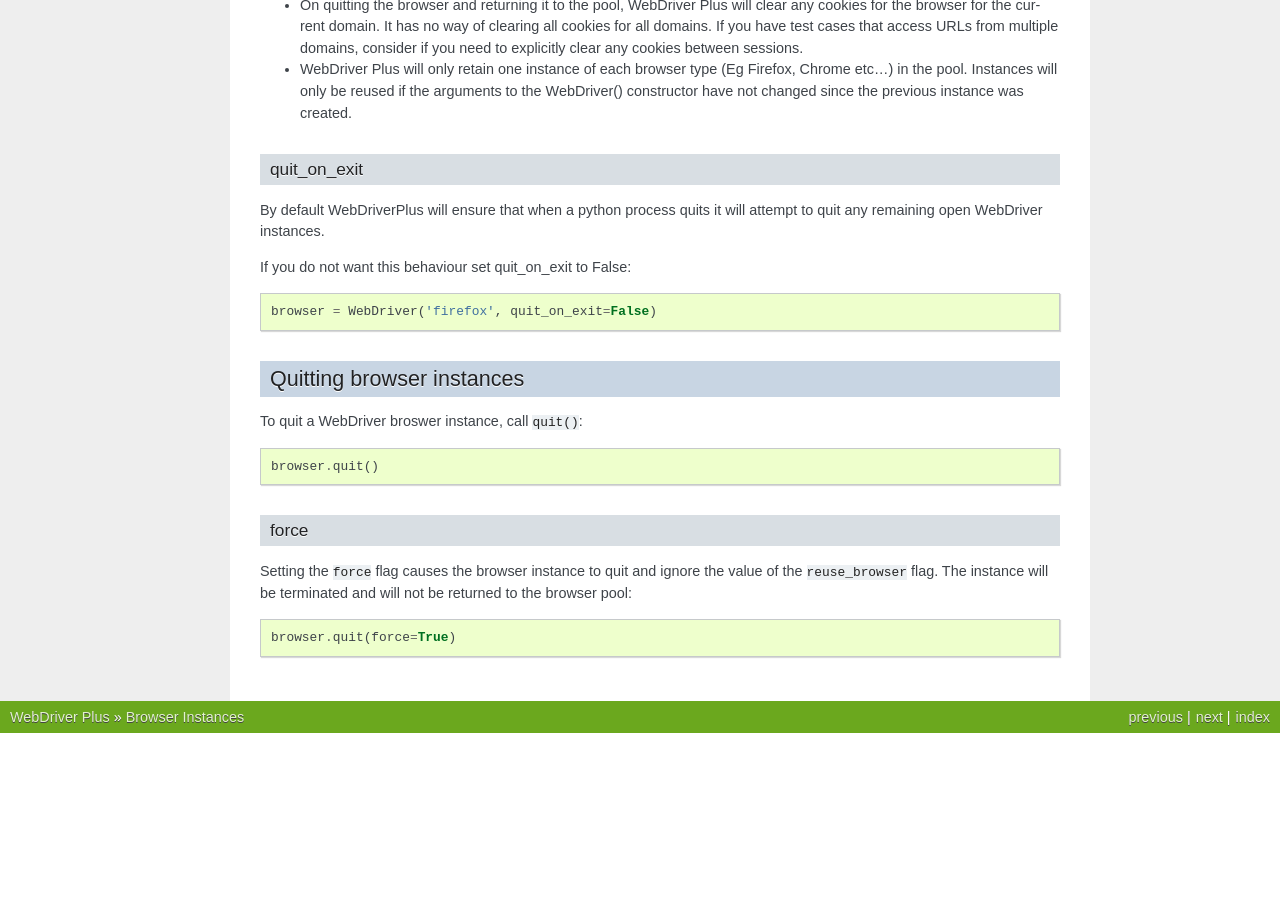
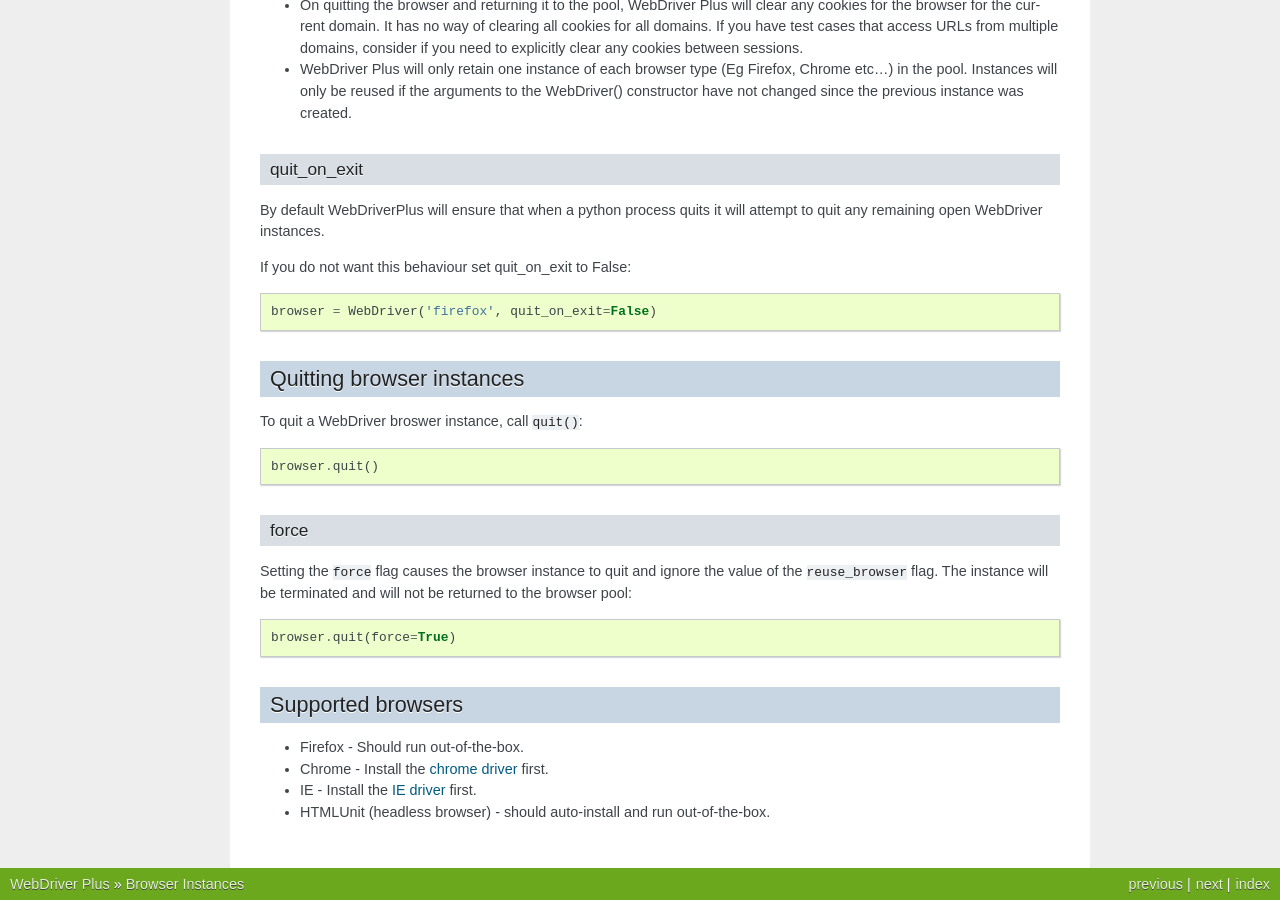
Before and after one commit to tomchristie/webdriverplus, a Sphinx documentation site: the page built from docs/browsers.rst, in a window 1280 px wide and 900 px high, scrolled down 718 px. Built offline with Sphinx 7.4.7, drawn with Linux system fonts in a browser that asks for light colours; before the commit the page ends 1451 px from its top, so only the background shows below that.

Commit message:
Fix up some docs and push to 0.1

```diff
--- a/docs/browsers.rst
+++ b/docs/browsers.rst
@@ -83,3 +83,11 @@
 .. code-block:: python
 
     browser.quit(force=True)
+
+Supported browsers
+------------------
+
+* Firefox - Should run out-of-the-box.
+* Chrome - Install the `chrome driver <http://code.google.com/p/selenium/wiki/ChromeDriver>`_ first.
+* IE - Install the `IE driver <http://code.google.com/p/selenium/wiki/InternetExplorerDriver>`_ first.
+* HTMLUnit (headless browser) - should auto-install and run out-of-the-box.
--- a/docs/inspection.rst
+++ b/docs/inspection.rst
@@ -18,7 +18,8 @@
     >>> import webdriverplus
     >>> driver = webdriverplus.Firefox()
     >>> driver.get('http://www.google.com')
-    >>> driver.find_all('input').style.background = 'green'
+    >>> for elem in driver.find('input'):
+    >>>     elem.style.background = 'green'
     >>> driver.find('body').style.background = 'red'
 
 .size
```
Also changed, not shown: webdriverplus/__init__.py (+2 -7 lines).
